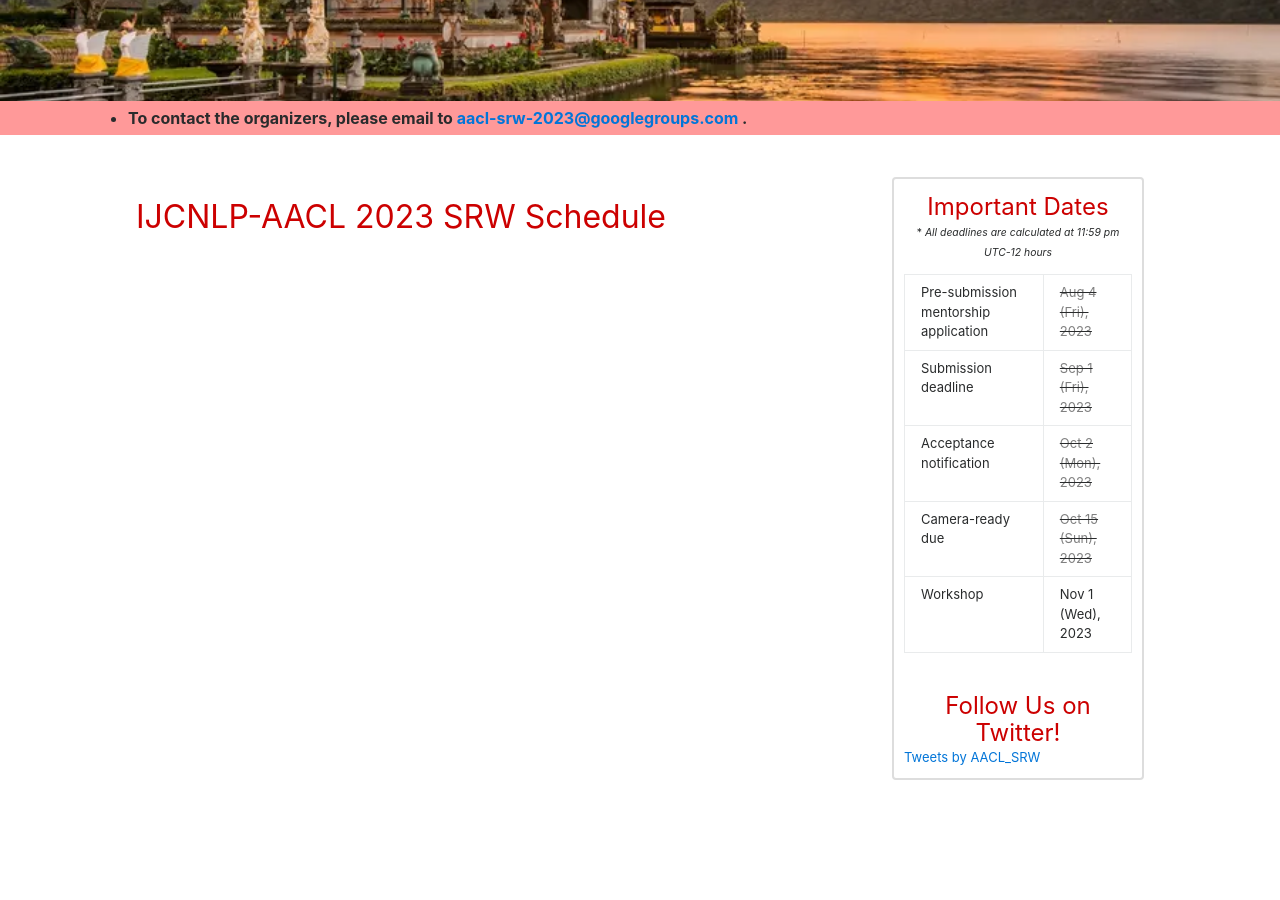
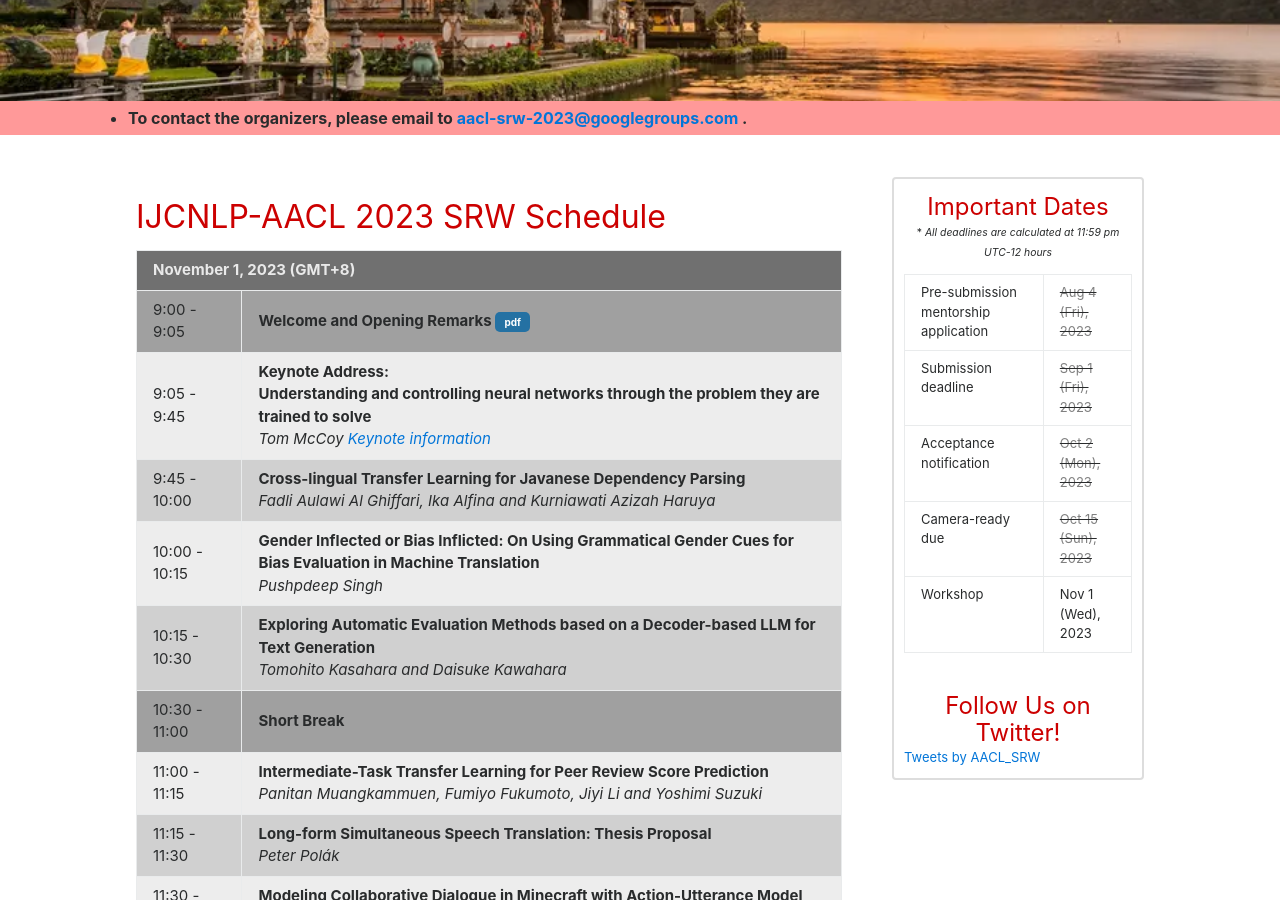
Before and after one commit to aacl2023-srw/aacl2023-srw.github.io, a Jekyll site: the page built from schedule.md, in a window 1280 px wide and 900 px high, scrolled down 459 px. Built offline with Jekyll 4.4.1, drawn with Linux system fonts in a browser that asks for light colours; comment, search, counter and statistics services are not loaded; some of the changed text lies outside the part shown.

Commit message:
update keynote, schedule, travel_grant

```diff
--- a/schedule.md
+++ b/schedule.md
@@ -52,188 +52,93 @@ order: 2
 
 ## IJCNLP-AACL 2023 SRW Schedule
 
-<!-- <div style="float:left; width:70%; font-size: 15px;"> <table> <tbody>
+<div style="float:left; width:70%; font-size: 15px;"> <table> <tbody>
 <tr bgcolor="#707070"> <td colspan="2"> <font color="#e9e9e9"> <b>November 1, 2023 (GMT+8)</b> </font> </td> </tr>
 
 <tr bgcolor="#a0a0a0">
-  <td> 14:00 - 14:15 </td>
-  <td> <b>Welcome and Opening Remarks</b>
-  <a class='pdf_input' href="{{ site.baseurl }}/pdfs/Opening_Remarks_AACL2022SRW.pdf">pdf</a>
+  <td> 9:00 - 9:05 </td>
+  <td> <b>Welcome and Opening Remarks </b>
+  <a class='pdf_input' href="{{ site.baseurl }}/pdfs/Opening_Remarks_AACL2023SRW.pdf">pdf</a>
   </td>
 </tr>
 
 <tr bgcolor="#ededed">
-  <td> 14:15 - 15:00 </td>
+  <td> 9:05 - 9:45 </td>
   <td> <b>Keynote Address: </b> <br>
-  <b>The Development of Empathetic Conversational Systems: Maintain Interdisciplinary Vision and Identify Research Problem</b> <br>
-  <i>Yanran Li <a href="{{ sit.baseurl }}/program/keynote">Keynote information</a></i>
+  <b>Understanding and controlling neural networks through the problem they are trained to solve</b> <br>
+  <i>Tom McCoy <a href="{{ sit.baseurl }}/program/keynote">Keynote information</a></i>
   </td>
 </tr>
 
 <tr bgcolor="#d0d0d0">
-  <td> 15:00 - 15:20 </td>
+  <td> 9:45 - 10:00 </td>
   <td>
-  <b>Emotional Intensity Estimation based on Writer's Personality</b>
+  <b>Cross-lingual Transfer Learning for Javanese Dependency Parsing</b>
   <br>
-  <em>Haruya Suzuki,&nbsp;Sora Tarumoto,&nbsp;Tomoyuki Kajiwara,&nbsp;Takashi Ninomiya,&nbsp;Yuta Nakashima,&nbsp;Hajime Nagahara </em>
+  <em>Fadli Aulawi Al Ghiffari, Ika Alfina and Kurniawati Azizah Haruya </em>
   </td>
 </tr>
 
 <tr bgcolor="#ededed">
-  <td> 15:20 - 15:40 </td>
+  <td> 10:00 - 10:15 </td>
   <td>
-  <b>Bipartite-play Dialogue Collection for Practical Automatic Evaluation of Dialogue Systems</b>
+  <b>Gender Inflected or Bias Inflicted: On Using Grammatical Gender Cues for Bias Evaluation in Machine Translation</b>
   <br>
-  <em>Shiki Sato, Yosuke Kishinami, Hiroaki Sugiyama, Reina Akama, Ryoko Tokuhisa, Jun Suzuki </em>
+  <em>Pushpdeep Singh</em>
   </td>
 </tr>
 
 <tr bgcolor="#d0d0d0">
-  <td> 15:40 - 16:00 </td>
+  <td> 10:15 - 10:30 </td>
   <td>
-  <b>Toward Building a Language Model for Understanding Temporal Commonsense</b>
+  <b>Exploring Automatic Evaluation Methods based on a Decoder-based LLM for Text Generation</b>
   <br>
-  <em>Mayuko Kimura, Lis Kanashiro Pereira, Ichiro Kobayashi</em>
+  <em>Tomohito Kasahara and Daisuke Kawahara</em>
+  </td>
+</tr>
+
+<tr bgcolor="#a0a0a0">
+  <td> 10:30 - 11:00 </td>
+  <td> <b>Short Break</b> </td>
+</tr>
+
+<tr bgcolor="#ededed">
+  <td> 11:00 - 11:15 </td>
+  <td>
+  <b>Intermediate-Task Transfer Learning for Peer Review Score Prediction</b>
+  <br>
+  <em>Panitan Muangkammuen, Fumiyo Fukumoto, Jiyi Li and Yoshimi Suzuki</em>
+  </td>
+</tr>
+
+<tr bgcolor="#d0d0d0">
+  <td> 11:15 - 11:30 </td>
+  <td>
+  <b>Long-form Simultaneous Speech Translation: Thesis Proposal</b>
+  <br>
+  <em>Peter Polák</em>
   </td>
 </tr>
 
 <tr bgcolor="#ededed">
-  <td> 16:00 - 16:20 </td>
+  <td> 11:30 - 11:45 </td>
   <td>
-  <b>Caption Generation Reflecting the Intent of the Explainer by Tracing on an Image</b>
+  <b>Modeling Collaborative Dialogue in Minecraft with Action-Utterance Model</b>
   <br>
-  <em>Sayako Watanabe and Ichiro Kobayashi</em>
-  </td>
-</tr>
-
-<tr bgcolor="#a0a0a0">
-  <td> 16:20 - 16:40 </td>
-  <td> <b>Short Break</b> </td>
-</tr>
-
-<tr bgcolor="#d0d0d0">
-  <td> 16:40 - 17:00 </td>
-  <td>
-  <b>Tracing and Manipulating Intermediate Results in Neural Math Problem Solvers</b>
-  <br>
-  <em>Yuta Matsumoto, Benjamin Heinzerling, Masashi Yoshikawa and Kentaro Inui</em>
-  </td>
-</tr>
-
-<tr bgcolor="#ededed">
-  <td> 17:00 - 17:20 </td>
-  <td>
-  <b>Optimal Summaries for Enabling a Smooth Handover in Chat-Oriented Dialogue</b>
-  <br>
-  <em>Sanae Yamashita and Ryuichiro Higashinaka</em>
+  <em>Takuma Ichikawa and Ryuichiro Higashinaka</em>
   </td>
 </tr>
 
 <tr bgcolor="#d0d0d0">
-  <td> 17:20 - 17:40 </td>
-  <td>
-  <b>MUTE: A Multimodal Dataset for Detecting Hateful Memes</b>
-  <br>
-  <em>Eftekhar Hossain, Omar Sharif, Mohammed Moshiul Hoque</em>
-  </td>
-</tr>
-
-<tr bgcolor="#ededed">
-  <td> 17:40 - 18:00 </td>
-  <td>
-  <b>Empirical Investigation of Neural Symbolic Reasoning Strategies</b>
-  <br>
-  <em>Yoichi Aoki, Keito Kudo, Tatsuki Kuribayashi, Ana Brassard, Masashi Yoshikawa, Keisuke Sakaguchi and Kentaro Inui</em>
-  </td>
-</tr>
-
-<tr bgcolor="#d0d0d0">
-  <td> 18:00 - 18:20 </td>
-  <td>
-  <b>A Simple and Fast Strategy for Handling Rare Words in Neural Machine Translation</b>
-  <br>
-  <em>Nguyen-Hoang Minh-Cong, Vinh Ngo, Van Nguyen</em>
-  </td>
-</tr>
-
-<tr bgcolor="#ededed">
-  <td> 18:20 - 18:40 </td>
-  <td>
-  <b>C3PO: A Lightweight Copying Mechanism for Translating Pseudocode to Code</b>
-  <br>
-  <em>Vishruth Veerendranath, Vibha Masti, Prajwal Anagani, Mamatha HR</em>
-  </td>
-</tr>
-
-<tr bgcolor="#a0a0a0">
-  <td> 18:40 - 19:40 </td>
-  <td> <b>Long Break</b> </td>
-</tr>
-
-<tr bgcolor="#d0d0d0">
-  <td> 19:40 - 20:00 </td>
-  <td>
-  <b>Outlier-Aware Training for Improving Group Accuracy Disparities</b>
-  <br>
-  <em>Li-Kuang Chen, Canasai Kruengkrai, Junichi Yamagishi</em>
-  </td>
-</tr>
-
-<tr bgcolor="#ededed">
-  <td> 20:00 - 20:20 </td>
-  <td>
-  <b>An Empirical Study on Topic Preservation in Multi-Document Summarization</b>
-  <br>
-  <em>Mong Yuan Sim, Wei Emma Zhang, Congbo Ma</em>
-  </td>
-</tr>
-
-<tr bgcolor="#d0d0d0">
-  <td> 20:20 - 20:40 </td>
-  <td>
-  <b>Detecting Urgency in Multilingual Medical SMS in Kenya</b>
-  <br>
-  <em>Narshion Ngao, Zeyu Wang, Lawrence Nderu, Tobias Mwalili, Tal August, Keshet Ronen</em>
-  </td>
-</tr>
-
-<tr bgcolor="#ededed">
-  <td> 20:40 - 21:00 </td>
-  <td>
-  <b>Language over Labels: Contrastive Language Supervision Exceeds Purely Label-Supervised Classification Performance on Chest X-Rays</b>
-  <br>
-  <em>Anton Wiehe, Florian Schneider, Sebastian Blank, Xintong Wang, Hans-Peter Zorn, Christian Biemann</em>
-  </td>
-</tr>
-
-<tr bgcolor="#d0d0d0">
-  <td> 21:00 - 21:20 </td>
-  <td>
-  <b>Dynamic Topic Modeling by Clustering Embeddings from Pretrained Language Models: A Research Proposal</b>
-  <br>
-  <em>Anton Eklund, Mona Forsman, Frank Drewes</em>
-  </td>
-</tr>
-
-<tr bgcolor="#ededed">
-  <td> 21:20 - 21:40 </td>
-  <td>
-  <b>Concreteness vs. Abstractness: A Selectional Preference Perspective</b>
-  <br>
-  <em>Tarun Tater, Diego Frassinelli, Sabine Schulte im Walde</em>
-  </td>
-</tr>
-
-<tr bgcolor="#d0d0d0">
-  <td> 21:40 - 22:20 </td>
+  <td> 11:45 - 12:20 </td>
   <td> <b>Poster Session</b> </td>
 </tr>
 
 <tr bgcolor="#a0a0a0">
-  <td> 22:20 - 22:30 </td>
+  <td> 12:20 - 12:30 </td>
   <td> <b>Best Paper Award and Closing Remarks</b> </td>
 </tr>
-</tbody> </table> </div> -->
+</tbody> </table> </div>
 
 <br>
 <br>
```
Also changed, not shown: keynote.md (+4 -4 lines), travel_grant.md (+10 -3 lines), assets/YanranLi.jpg (deleted), assets/mccoy_headshot_large.jpg (added).
